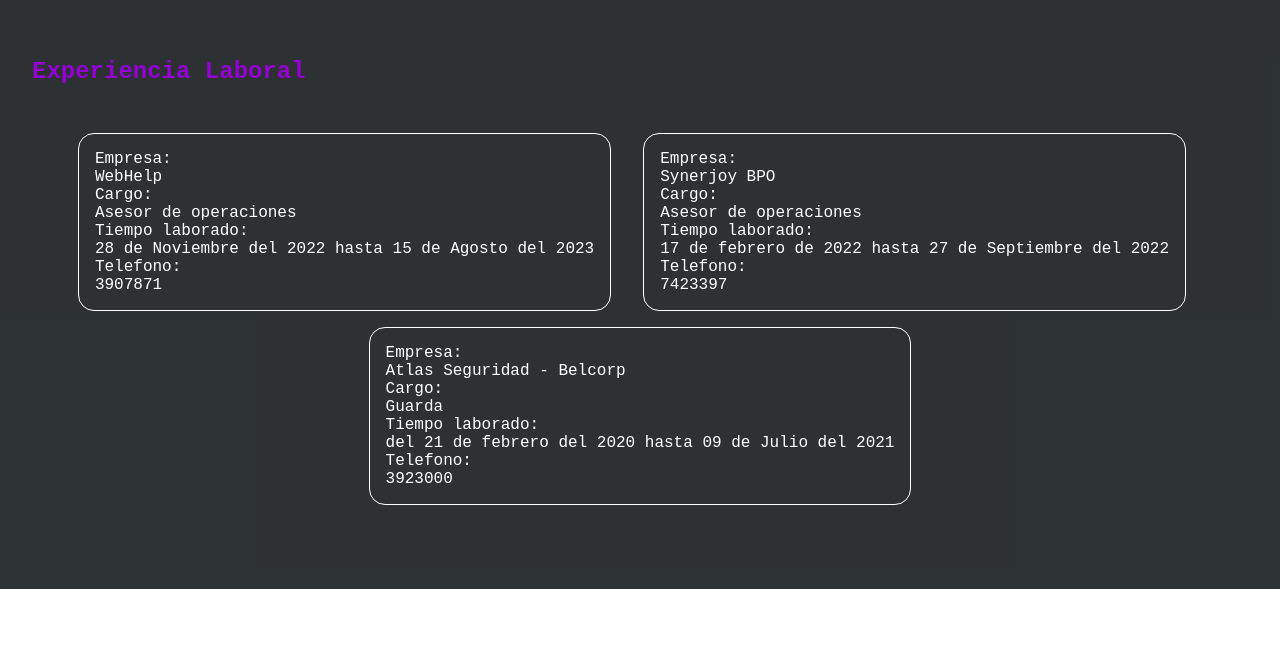
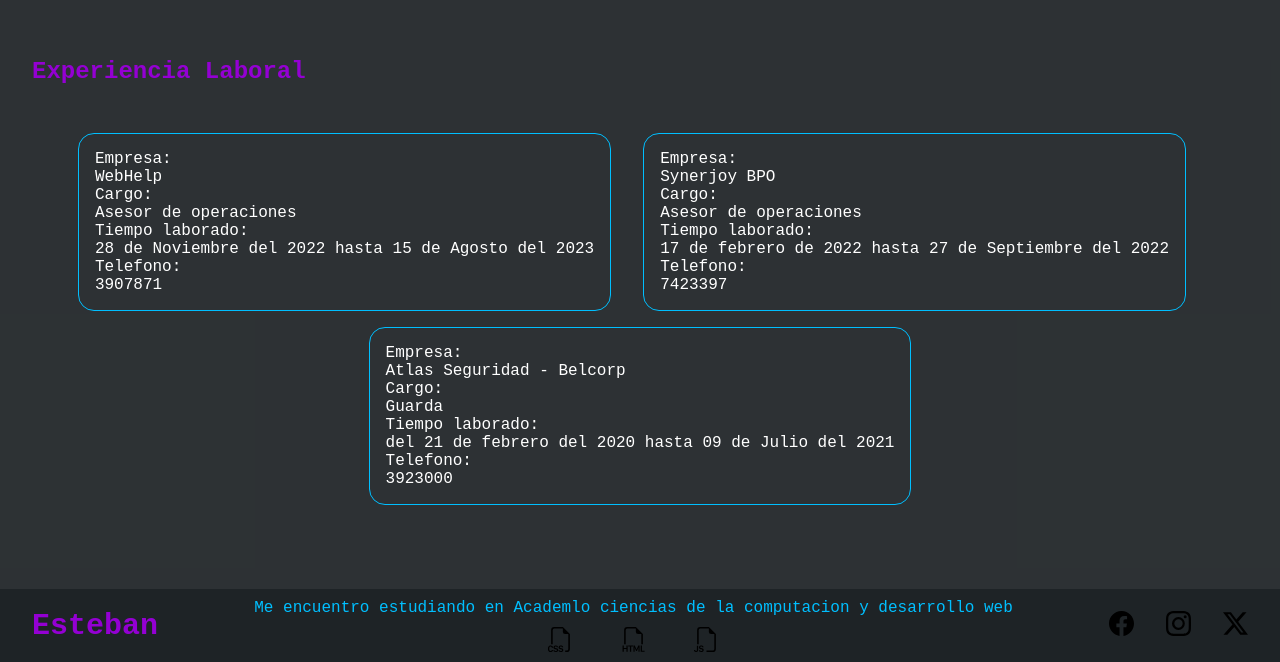
Before and after one commit to EstebanMartinez09/cv2.0, a plain HTML site: page index.html in a window 1280 px wide. Shown: the part 1211-1873 px from the top of the page. Before the commit the page ends 1800 px from the top, so only its background shows below. Drawn offline with Linux system fonts and the light colour scheme; a web font is replaced by a local one.

Commit message:
sexta version cv

```diff
--- a/index.html
+++ b/index.html
@@ -48,10 +48,10 @@
         </section>
         <!--Segunda sección academica-->
 
-        <section class="contenedor__info__academico">
-            <div class="formacion_academica" id="formacion_academica">
+        <section class="contenedor__info__academico" id="formacion_academica">
+            <div class="formacion_academica" >
 
-                <h2>Formacion Academica</h2>
+                <h2 >Formacion Academica</h2>
 
                 <div class="instituciones">
 
@@ -175,9 +175,30 @@
                 </div>
         </section>
 
+    </main>
 
-    </main>
     <footer>
+
+        <div class="contenedor_footer">
+            <div class="logo_cv">
+                <p><strong>Esteban</strong></p>
+            </div>
+            <div class="mas_de_mi">
+                <p>Me encuentro estudiando en Academlo ciencias de la computacion y desarrollo web</p>
+                <div class="logos">
+                    <img class="logos_svg" src="./imagenes/svg/filetype-css.svg" alt="svg de css">
+                    <img class="logos_svg" src="./imagenes/svg/filetype-html.svg" alt="svg de html">
+                    <img class="logos_svg" src="./imagenes/svg/filetype-js.svg" alt="svg de js">
+                </div>
+            </div>
+            <div class="redes_sociales">
+                <ul class="links-redes">
+                    <li><a  href="https://web.facebook.com/camiloesteban.marin"><img class="logo_redes" src="./imagenes/svg/facebook.svg" alt="svg de facebook"></a></li>
+                    <li><a href="https://www.instagram.com/estebam0/"><img class="logo_redes" src="./imagenes/svg/instagram.svg" alt="svg de instagram"></a></li>
+                    <li><a href="https://twitter.com/camil0_e"><img class="logo_redes" src="./imagenes/svg/twitter-x.svg" alt="svg de twitter-x"></a></li>
+                </ul>
+            </div>
+        </div>
 
     </footer>
 </body>
--- a/stayle.css
+++ b/stayle.css
@@ -17,7 +17,6 @@
 .logo_cv {
     color: #9400D3;
     font-size: 30px;
-    padding-left:200px
 
 }
 
@@ -25,7 +24,7 @@
     width: 100%;
     position: fixed;
     display: flex;
-    justify-content: space-between;
+    justify-content: space-evenly;
     padding: 12px 10px;
     background-color: #1e2326;
     align-items: center;
@@ -39,7 +38,7 @@
 
 .header_cv nav ul li a {
     text-align: none;
-    color: #fff;
+    color: #00BFFF;
     margin: 0 15px;
     padding: 3px;
     transition: .5s;
@@ -81,7 +80,7 @@
 .contenedor__info div:nth-child(1) h1 {
     display: grid;
     grid-column:auto;
-    color: white;
+    color: #00BFFF;
 }
 
 .parrafo {
@@ -132,7 +131,7 @@
 .institucion {
     width: 550px;
     padding:1rem;
-    border: 1px solid white;
+    border: 1px solid #00BFFF;
     border-radius: 1rem;
 
     display: flex;
@@ -169,7 +168,42 @@
 }
 
 .empresa{
-    border: 1px solid #fff;
+    border: 1px solid #00BFFF;
     padding: 1rem;
     border-radius: 1rem;
 }
+
+.contenedor_footer{
+    background: #1e2326;
+    display: flex;
+    align-items: center;
+    justify-content: space-between;
+    padding: 10px 2rem;
+}
+
+.links-redes {
+    display: flex;
+    gap: 2rem;
+    list-style: none;
+}
+
+.mas_de_mi {
+    color: #00BFFF;
+    display: flex;
+    flex-direction: column;
+    align-items: center;
+    gap: 10px;
+}
+
+.logos {
+    display: flex;
+    gap: 3rem;
+}
+
+.logos_svg {
+    width: 25px;
+}
+
+.logo_redes {
+    width: 25px;
+}
```
Also changed, not shown: imagenes/svg/facebook.svg (added), imagenes/svg/filetype-css.svg (added), imagenes/svg/filetype-html.svg (added), imagenes/svg/filetype-js.svg (added), imagenes/svg/instagram.svg (added), imagenes/svg/twitter-x.svg (added).
